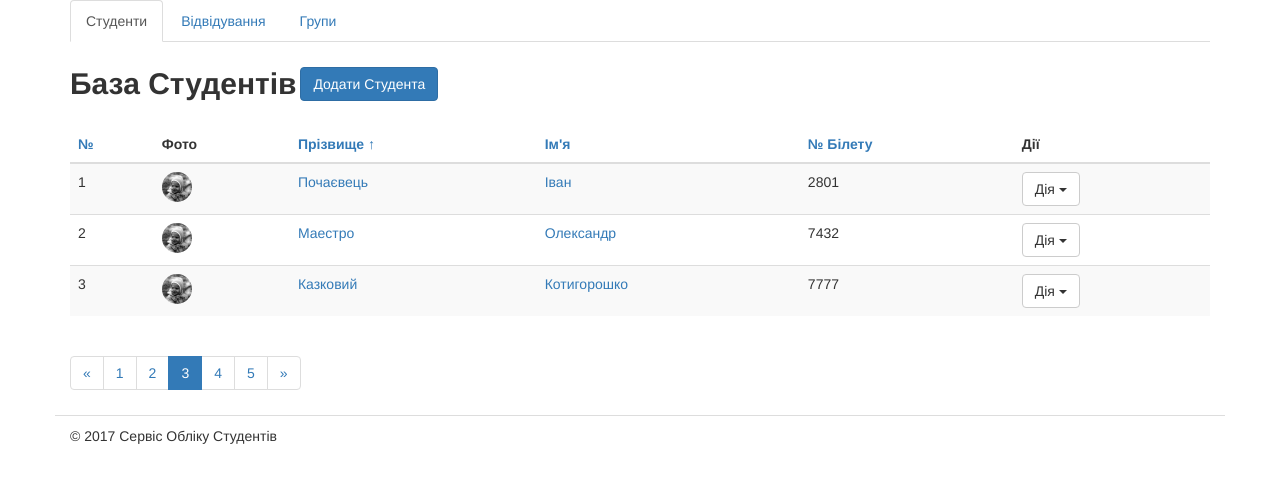
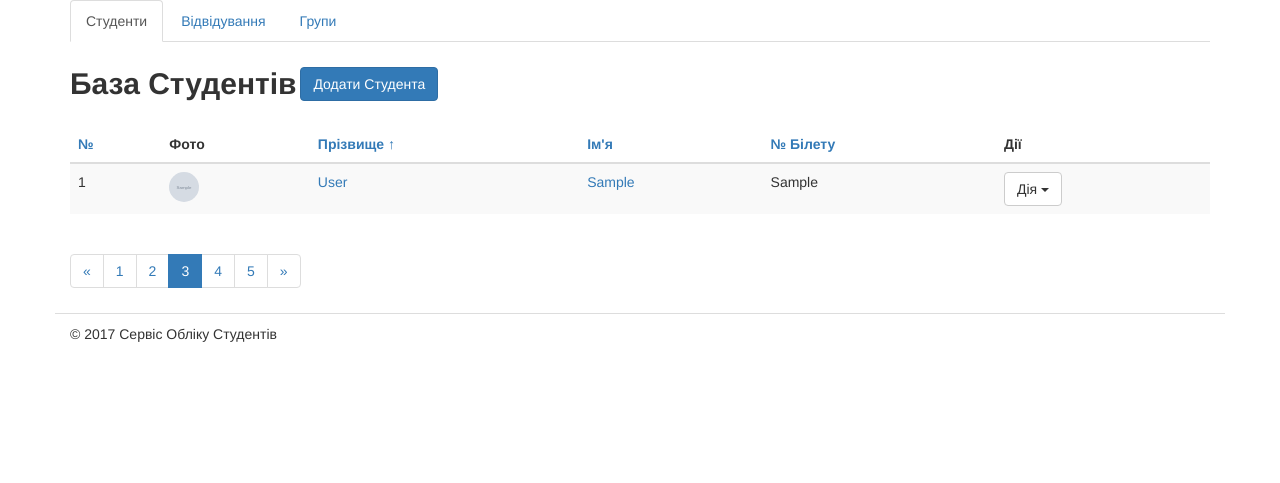
Before and after one commit to ipochaevets/django-studentsdb, a Django app: page / in a window 1280 px wide. Shown: the part 70-553 px from the top of the page. Run offline with Django 3.2, Linux system fonts and the light colour scheme; tables that the repository leaves empty hold one stand-in row (values such as "Sample post"); grey boxes marked "Sample" are stand-in pictures; some libraries are stand-ins or nearby versions.

Commit message:
display students from db && dispay user photo

```diff
--- a/students/templates/students/students_list.html
+++ b/students/templates/students/students_list.html
@@ -28,7 +28,13 @@
         {% for student in students %}
         <tr>
             <td>{{ forloop.counter }}</td>
-            <td><img height="30" width="30" src="{% static student.image %}" class="img-circle" /></td>
+            <td>
+              {% if student.photo %}
+              <img height="30" width="30" src="{{ student.photo.url }}" class="img-circle" />
+              {% else %}
+              <img height="30" width="30" src="{% static 'img/default_user.png' %}" class="img-circle" />
+              {% endif %}
+            </td>
             <td><a title="Редагувати" href="{% url 'students_edit' student.id %}">{{ student.last_name }}</a></td>
             <td><a title="Редагувати" href="{% url 'students_edit' student.id %}">{{ student.first_name }}</a></td>
             <td>{{ student.ticket }}</td>
--- a/students/views/students.py
+++ b/students/views/students.py
@@ -2,27 +2,29 @@
 
 from django.shortcuts import render
 from django.http import HttpResponse
+from ..models import Student
 
 # Student views
 def students_list(request):
-    students = (
-        {'id': 1,
-        'first_name': u'Іван',
-        'last_name': u'Почаєвець',
-        'ticket': 2801,
-        'image': 'img/ava.jpg'},
-        {'id': 2,
-        'first_name': u'Олександр',
-        'last_name': u'Маестро',
-        'ticket': 7432,
-        'image': 'img/ava1.jpg'},
-        {'id': 3,
-        'first_name': u'Котигорошко',
-        'last_name': u'Казковий',
-        'ticket': 7777,
-        'image': 'img/ava2.jpg'},
-    )
+    # students = (
+    #     {'id': 1,
+    #     'first_name': u'Іван',
+    #     'last_name': u'Почаєвець',
+    #     'ticket': 2801,
+    #     'image': 'img/ava.jpg'},
+    #     {'id': 2,
+    #     'first_name': u'Олександр',
+    #     'last_name': u'Маестро',
+    #     'ticket': 7432,
+    #     'image': 'img/ava1.jpg'},
+    #     {'id': 3,
+    #     'first_name': u'Котигорошко',
+    #     'last_name': u'Казковий',
+    #     'ticket': 7777,
+    #     'image': 'img/ava2.jpg'},
+    # )
     # return render(request, 'students/students_list.html', {'students': students})
+    students = Student.objects.all()
     context = {'students': students}
     return render(request, 'students/students_list.html', context)
 
--- a/studentsdb/settings.py
+++ b/studentsdb/settings.py
@@ -42,7 +42,7 @@ INSTALLED_APPS = [
     'students',
 ]
 
-MIDDLEWARE_CLASSES = [
+MIDDLEWARE = [
     'django.middleware.security.SecurityMiddleware',
     'django.contrib.sessions.middleware.SessionMiddleware',
     'django.middleware.common.CommonMiddleware',
--- a/studentsdb/urls.py
+++ b/studentsdb/urls.py
@@ -17,6 +17,8 @@ from django.conf.urls import url
 from django.contrib import admin
 
 from students.views import students, groups, journal
+from django.views.static import serve
+from .settings import MEDIA_ROOT, DEBUG
 
 urlpatterns = [
 
@@ -38,3 +40,9 @@ urlpatterns = [
     # Admin
     url(r'^admin/', admin.site.urls),
 ]
+
+if DEBUG:
+    # serve files from media folder
+    urlpatterns += [
+        url(r'^media/(?P<path>.*)$', serve, {'document_root': MEDIA_ROOT,}),
+    ]
```
Also changed, not shown: students/static/img/default_user.png (added).
